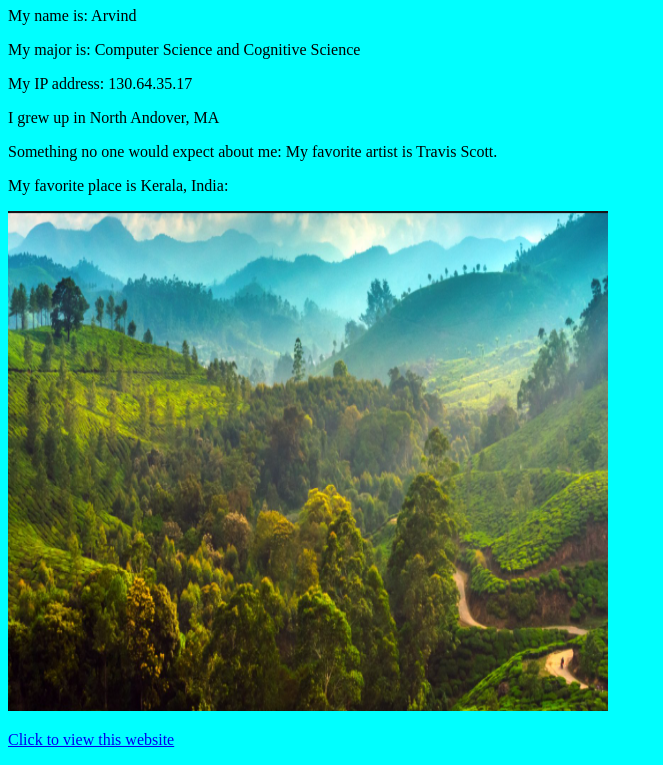
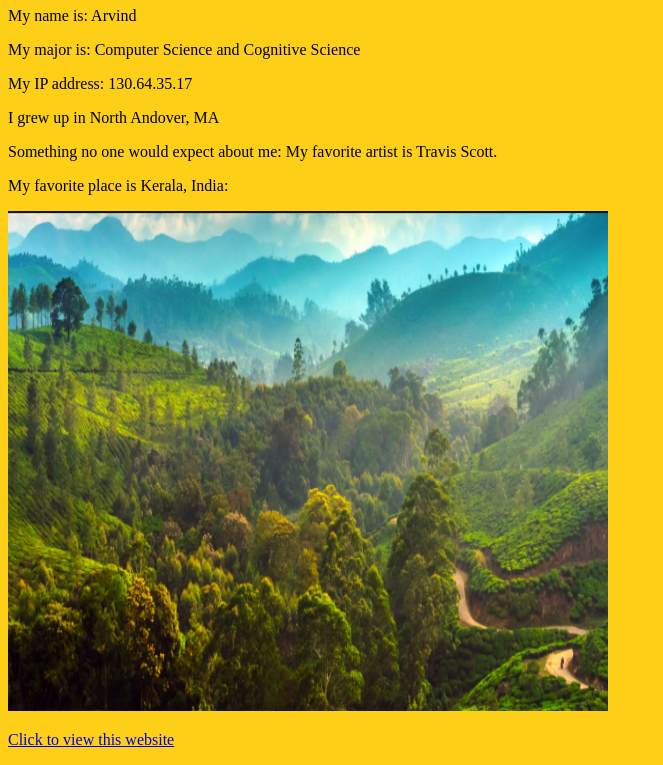
Before and after one commit to Sulfruos/comp20assignment1, a plain HTML site: page index.html in a window 1280 px wide. Shown: the part 73-838 px from the top of the page, without its empty margins (0-663 px from the left). Drawn offline with Linux system fonts and the light colour scheme.

Commit message:
Update index.html

```diff
--- a/index.html
+++ b/index.html
@@ -5,7 +5,7 @@
     <title>About Arvind</title>
   </head>
 
-  <body style="background-color:cyan;">
+  <body style="background-color:#FDD017;">
     <h1>About Arvind Pillai</h1>
     <p>My name is: Arvind</p>
     <p>My major is: Computer Science and Cognitive Science</p>
```
